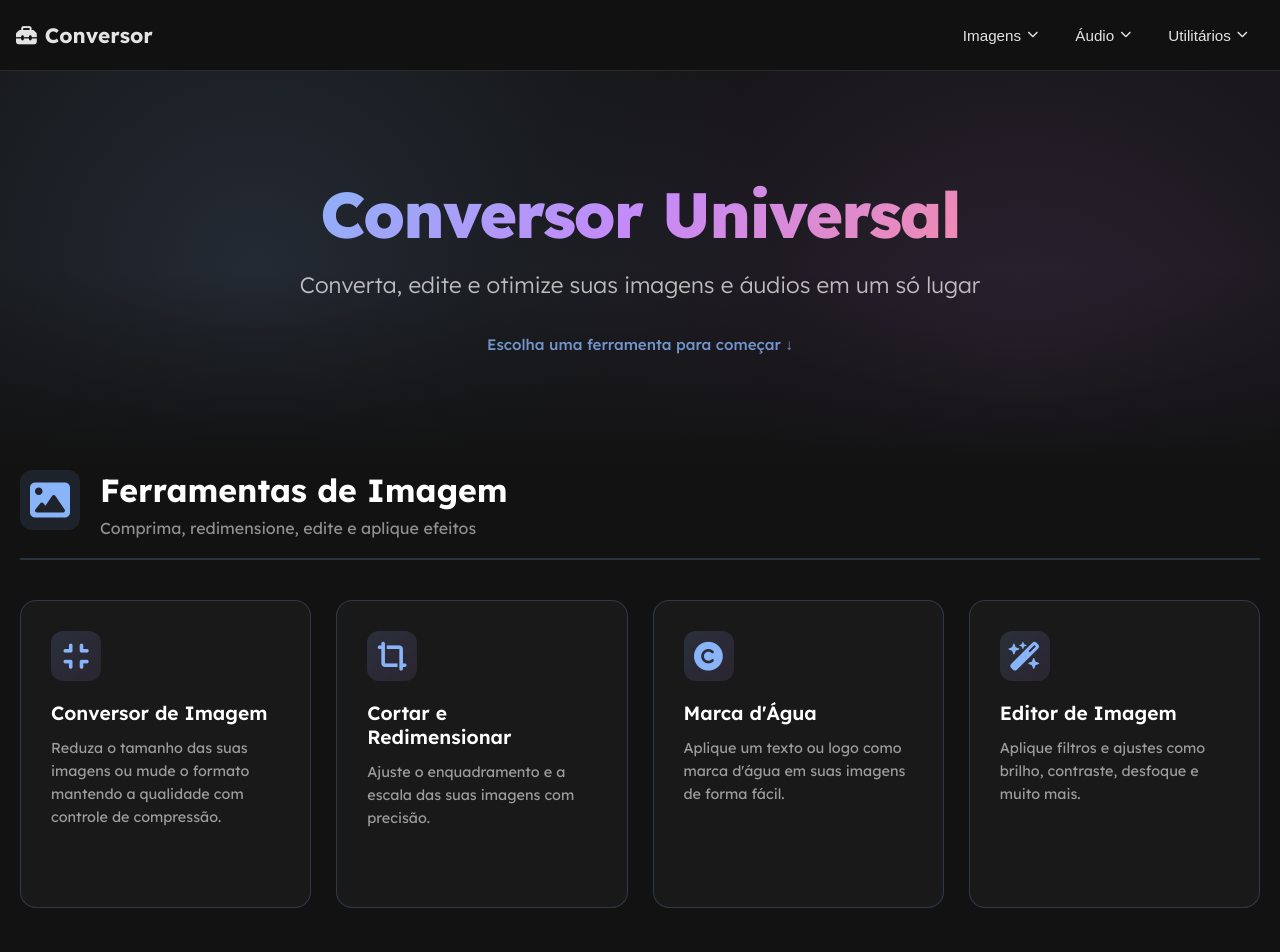
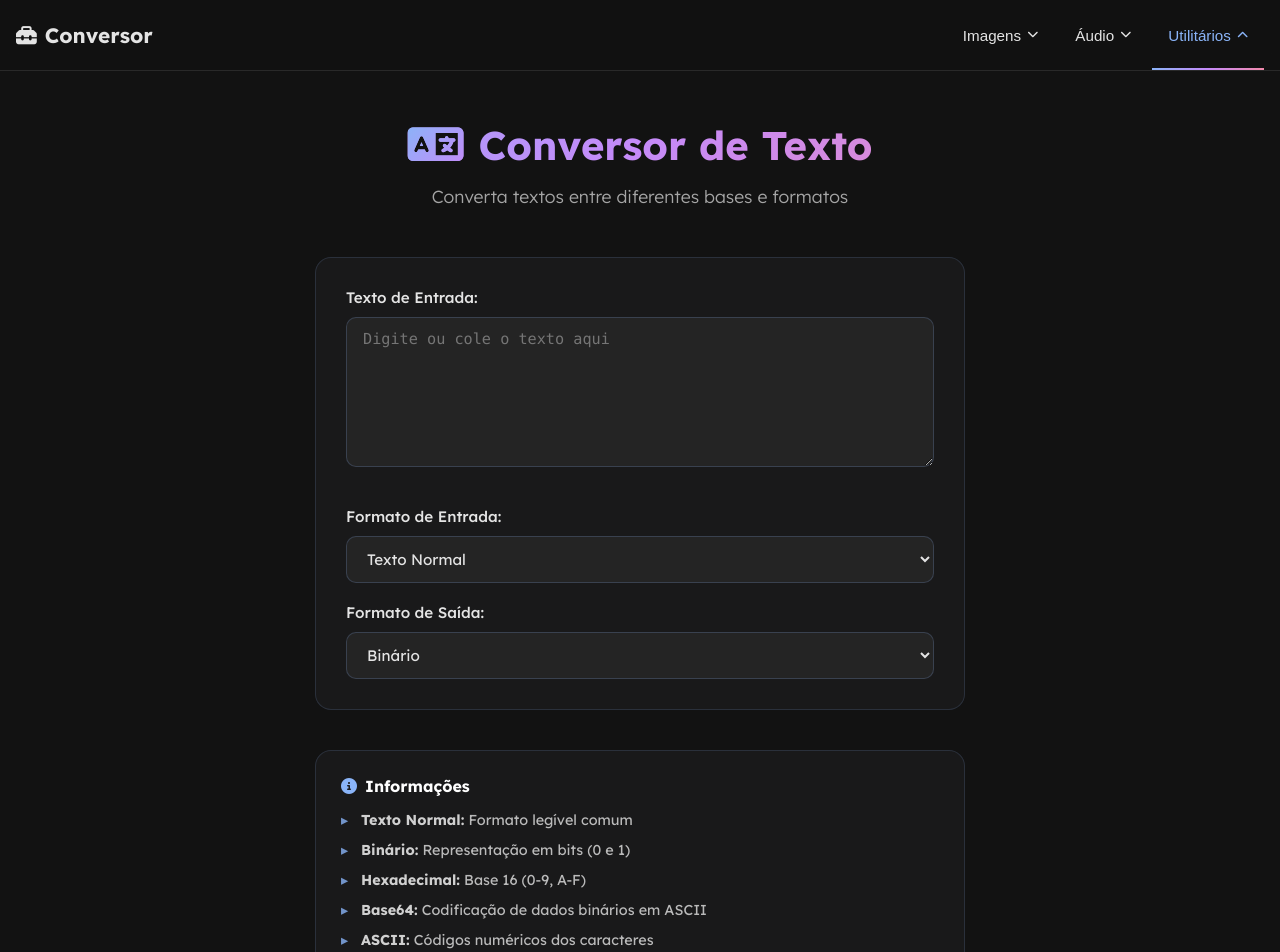
Before and after one commit to joseminelli/Conversor, a Vue app: page /text-converter in a window 1280 px wide. Before the commit this address led to /. Shown: the top 952 px of the page. Built offline with nearby package versions, Linux system fonts and the light colour scheme; a web font is replaced by a local one.

Commit message:
feat: Add TextConverter tool with input/output format conversion functionality

```diff
--- a/src/components/layout/AppHeader.vue
+++ b/src/components/layout/AppHeader.vue
@@ -265,7 +265,7 @@ export default defineComponent({
 .nav-submenu {
   position: absolute;
   top: 100%;
-  left: 0;
+  right: 0;
   background: #1a1a1a;
   border: 1px solid rgba(255, 255, 255, 0.1);
   border-radius: 8px;
--- a/src/data/toolsRegistry.ts
+++ b/src/data/toolsRegistry.ts
@@ -66,6 +66,14 @@ export const tools: ToolMeta[] = [
     category: 'imagens'
   },
   {
+    id: 'text-converter',
+    title: 'Conversor de Texto',
+    description: 'Converta textos entre diferentes bases: binário, hexadecimal, Base64, ASCII e mais.',
+    icon: 'fa-language',
+    route: '/text-converter',
+    category: 'utilitários'
+  },
+  {
     id: 'roll2paper',
     title: 'Roll2Paper',
     description: 'Transform sua ficha de RPG .cah em um PDF pronto para imprimir, com layout personalizável e suporte a múltiplas páginas.',
--- a/src/main.ts
+++ b/src/main.ts
@@ -17,6 +17,7 @@ import ColorPickerView from './views/tools/ColorPickerView.vue'
 import AudioCutterView from './views/tools/AudioCutterView.vue'
 import AudioConverterView from './views/tools/AudioConverterView.vue'
 import QrCodeGeneratorView from './views/tools/QrCodeGeneratorView.vue'
+import TextConverterView from './views/tools/TextConverterView.vue'
 
 const app = createApp(App)
 
@@ -74,6 +75,11 @@ const router = createRouter({
       component: QrCodeGeneratorView
     },
     {
+      path: '/text-converter',
+      name: 'TextConverter',
+      component: TextConverterView
+    },
+    {
       path: '/:pathMatch(.*)*',
       redirect: '/'
     }
--- /dev/null
+++ b/src/views/tools/TextConverterView.vue
@@ -0,0 +1,375 @@
+<template>
+  <div class="container">
+    <div class="tool-header">
+      <h1><i class="fa-solid fa-language"></i> Conversor de Texto</h1>
+      <p>Converta textos entre diferentes bases e formatos</p>
+    </div>
+
+    <div class="tool-content">
+      <div class="input-section">
+        <div class="control-group">
+          <label for="input-text">Texto de Entrada:</label>
+          <textarea
+            id="input-text"
+            v-model="inputText"
+            placeholder="Digite ou cole o texto aqui"
+            class="textarea-field"
+            @input="convertText"
+          ></textarea>
+        </div>
+
+        <div class="control-group">
+          <label for="input-format">Formato de Entrada:</label>
+          <select id="input-format" v-model="inputFormat" class="select-field" @change="convertText">
+            <option value="text">Texto Normal</option>
+            <option value="binary">Binário</option>
+            <option value="hex">Hexadecimal</option>
+            <option value="base64">Base64</option>
+            <option value="ascii">ASCII</option>
+          </select>
+        </div>
+
+        <div class="control-group">
+          <label for="output-format">Formato de Saída:</label>
+          <select id="output-format" v-model="outputFormat" class="select-field" @change="convertText">
+            <option value="text">Texto Normal</option>
+            <option value="binary">Binário</option>
+            <option value="hex">Hexadecimal</option>
+            <option value="base64">Base64</option>
+            <option value="ascii">ASCII</option>
+          </select>
+        </div>
+      </div>
+
+      <div class="results-section" v-if="outputText">
+        <div class="result-item">
+          <div class="result-header">
+            <h3>Resultado</h3>
+            <button @click="copyToClipboard" class="copy-btn" title="Copiar resultado">
+              <i class="fa-solid fa-copy"></i> Copiar
+            </button>
+          </div>
+          <div class="result-output">
+            {{ outputText }}
+          </div>
+          <div class="result-info">
+            <span>{{ outputText.length }} caracteres</span>
+            <span v-if="byteSize">{{ byteSize }} bytes</span>
+          </div>
+        </div>
+      </div>
+
+      <div class="action-buttons" v-if="inputText">
+        <button @click="resetState" class="btn btn-secondary">
+          <i class="fa-solid fa-arrow-rotate-left"></i> Limpar
+        </button>
+      </div>
+
+      <div class="info-section">
+        <div class="info-card">
+          <h4><i class="fa-solid fa-circle-info"></i> Informações</h4>
+          <ul>
+            <li><strong>Texto Normal:</strong> Formato legível comum</li>
+            <li><strong>Binário:</strong> Representação em bits (0 e 1)</li>
+            <li><strong>Hexadecimal:</strong> Base 16 (0-9, A-F)</li>
+            <li><strong>Base64:</strong> Codificação de dados binários em ASCII</li>
+            <li><strong>ASCII:</strong> Códigos numéricos dos caracteres</li>
+          </ul>
+        </div>
+      </div>
+    </div>
+  </div>
+</template>
+
+<script lang="ts">
+import { defineComponent } from 'vue'
+
+export default defineComponent({
+  name: 'TextConverterView',
+  data() {
+    return {
+      inputText: '',
+      outputText: '',
+      inputFormat: 'text' as 'text' | 'binary' | 'hex' | 'base64' | 'ascii',
+      outputFormat: 'binary' as 'text' | 'binary' | 'hex' | 'base64' | 'ascii',
+      byteSize: ''
+    }
+  },
+  methods: {
+    convertText() {
+      if (!this.inputText) {
+        this.outputText = ''
+        this.byteSize = ''
+        return
+      }
+
+      try {
+        let decoded = this.decodeFromFormat(this.inputText, this.inputFormat)
+        this.outputText = this.encodeToFormat(decoded, this.outputFormat)
+        this.calculateByteSize()
+      } catch (error) {
+        this.outputText = 'Erro na conversão. Verifique o formato de entrada.'
+        this.byteSize = ''
+      }
+    },
+
+    decodeFromFormat(text: string, format: string): string {
+      switch (format) {
+        case 'text':
+          return text
+        case 'binary':
+          return text
+            .split(' ')
+            .filter((b) => b.length > 0)
+            .map((b) => String.fromCharCode(parseInt(b, 2)))
+            .join('')
+        case 'hex':
+          return text
+            .replace(/\s/g, '')
+            .match(/.{1,2}/g)
+            ?.map((hex) => String.fromCharCode(parseInt(hex, 16)))
+            .join('') || ''
+        case 'base64':
+          return atob(text)
+        case 'ascii':
+          return text
+            .split(',')
+            .map((code) => String.fromCharCode(parseInt(code.trim())))
+            .join('')
+        default:
+          return text
+      }
+    },
+
+    encodeToFormat(text: string, format: string): string {
+      switch (format) {
+        case 'text':
+          return text
+        case 'binary':
+          return Array.from(text)
+            .map((char) => char.charCodeAt(0).toString(2).padStart(8, '0'))
+            .join(' ')
+        case 'hex':
+          return Array.from(text)
+            .map((char) => char.charCodeAt(0).toString(16).toUpperCase().padStart(2, '0'))
+            .join(' ')
+        case 'base64':
+          return btoa(text)
+        case 'ascii':
+          return Array.from(text)
+            .map((char) => char.charCodeAt(0))
+            .join(', ')
+        default:
+          return text
+      }
+    },
+
+    calculateByteSize() {
+      try {
+        const bytes = new TextEncoder().encode(this.outputText)
+        this.byteSize = `${bytes.length}`
+      } catch {
+        this.byteSize = ''
+      }
+    },
+
+    async copyToClipboard() {
+      try {
+        await navigator.clipboard.writeText(this.outputText)
+        ;(this as any).$message.success('Resultado copiado!')
+      } catch {
+        ;(this as any).$message.error('Erro ao copiar')
+      }
+    },
+
+    resetState() {
+      this.inputText = ''
+      this.outputText = ''
+      this.byteSize = ''
+    }
+  }
+})
+</script>
+
+<style scoped>
+.input-section {
+  background: var(--container-bg);
+  border: 1px solid rgba(138, 180, 248, 0.15);
+  border-radius: 16px;
+  padding: 30px;
+  margin-bottom: 30px;
+  backdrop-filter: blur(10px);
+}
+
+.textarea-field {
+  width: 100%;
+  min-height: 150px;
+  padding: 12px 16px;
+  border-radius: 10px;
+  border: 1px solid rgba(138, 180, 248, 0.2);
+  background: var(--input-bg);
+  color: var(--text-color);
+  font-size: 0.95rem;
+  font-family: 'Monaco', 'Courier New', monospace;
+  resize: vertical;
+  transition: all 0.3s ease;
+  box-sizing: border-box;
+  margin-bottom: 20px;
+}
+
+.textarea-field:focus {
+  outline: none;
+  border-color: var(--accent-color);
+  box-shadow: 0 0 20px rgba(138, 180, 248, 0.2);
+}
+
+.results-section {
+  background: var(--container-bg);
+  border: 1px solid rgba(138, 180, 248, 0.15);
+  border-radius: 16px;
+  padding: 30px;
+  margin-bottom: 30px;
+  backdrop-filter: blur(10px);
+}
+
+.result-item {
+  display: flex;
+  flex-direction: column;
+  gap: 15px;
+}
+
+.result-header {
+  display: flex;
+  align-items: center;
+  justify-content: space-between;
+  gap: 12px;
+}
+
+.result-header h3 {
+  margin: 0;
+  font-size: 1.1rem;
+  font-weight: 600;
+  color: #fff;
+}
+
+.copy-btn {
+  padding: 8px 16px;
+  background: rgba(138, 180, 248, 0.1);
+  border: 1px solid rgba(138, 180, 248, 0.3);
+  color: var(--accent-color);
+  border-radius: 8px;
+  cursor: pointer;
+  transition: all 0.2s ease;
+  font-size: 0.85rem;
+  display: flex;
+  align-items: center;
+  gap: 6px;
+}
+
+.copy-btn:hover {
+  background: rgba(138, 180, 248, 0.15);
+  border-color: var(--accent-color);
+}
+
+.result-output {
+  background: rgba(0, 0, 0, 0.3);
+  border: 1px solid rgba(138, 180, 248, 0.15);
+  border-radius: 10px;
+  padding: 16px;
+  font-family: 'Monaco', 'Courier New', monospace;
+  font-size: 0.9rem;
+  color: #a8c0ff;
+  word-break: break-all;
+  max-height: 300px;
+  overflow-y: auto;
+  line-height: 1.6;
+}
+
+.result-info {
+  display: flex;
+  gap: 20px;
+  font-size: 0.85rem;
+  opacity: 0.6;
+  color: var(--text-color);
+}
+
+.info-section {
+  margin-top: 40px;
+}
+
+.info-card {
+  background: var(--container-bg);
+  border: 1px solid rgba(138, 180, 248, 0.15);
+  border-radius: 16px;
+  padding: 25px;
+  backdrop-filter: blur(10px);
+}
+
+.info-card h4 {
+  margin-top: 0;
+  margin-bottom: 15px;
+  color: #fff;
+  font-size: 1rem;
+  display: flex;
+  align-items: center;
+  gap: 8px;
+}
+
+.info-card h4 i {
+  color: var(--accent-color);
+}
+
+.info-card ul {
+  list-style: none;
+  padding: 0;
+  margin: 0;
+  display: flex;
+  flex-direction: column;
+  gap: 12px;
+}
+
+.info-card li {
+  font-size: 0.9rem;
+  color: var(--text-color);
+  opacity: 0.8;
+  padding-left: 20px;
+  position: relative;
+}
+
+.info-card li:before {
+  content: '▸';
+  position: absolute;
+  left: 0;
+  color: var(--accent-color);
+}
+
+.info-card strong {
+  color: #fff;
+}
+
+@media (max-width: 768px) {
+  .input-section,
+  .results-section,
+  .info-card {
+    padding: 20px;
+  }
+
+  .textarea-field {
+    min-height: 120px;
+  }
+
+  .result-output {
+    max-height: 250px;
+  }
+
+  .result-header {
+    flex-direction: column;
+    align-items: flex-start;
+  }
+
+  .copy-btn {
+    width: 100%;
+    justify-content: center;
+  }
+}
+</style>
```
